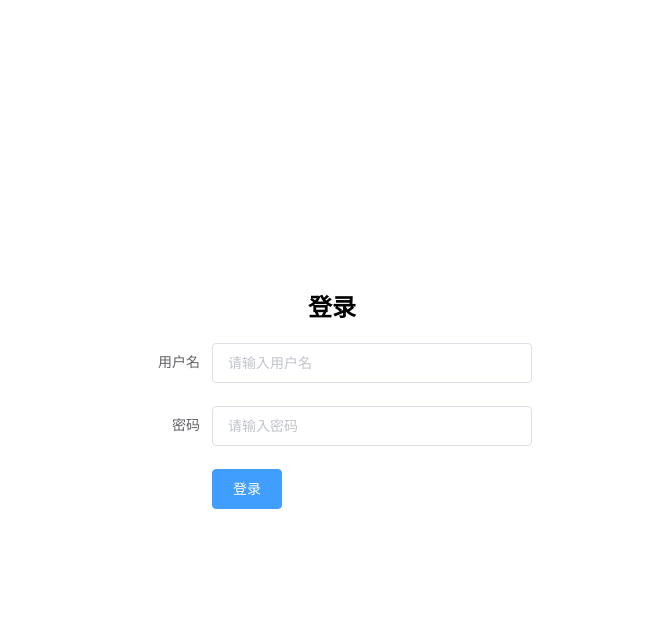
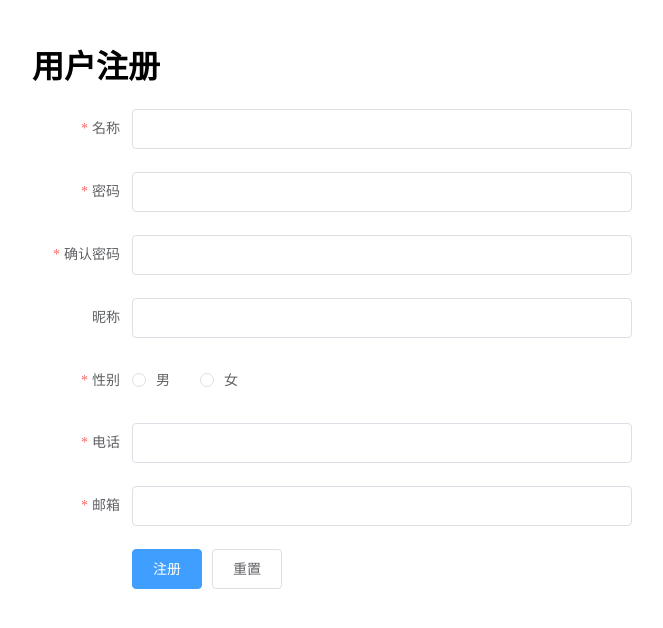
Before and after one commit to DimaAsString/CGR, a Vue app: page / in a window 1280 px wide. Shown: the top 628 px of the page, without its empty margins (308-971 px from the left). Built offline with nearby package versions, Linux system fonts and the light colour scheme.

Commit message:
dev_Chen_3.26

```diff
--- a/src/main.js
+++ b/src/main.js
@@ -4,15 +4,16 @@ import VueRouter from 'vue-router'
 import ElementUI from 'element-ui';
 import 'element-ui/lib/theme-chalk/index.css';
 import './assets/globe.css';
-import HomeView from "@/views/HomeView.vue";
+
 import Login from "@/views/Login.vue";
+import Register from "@/views/Register.vue";
 
 Vue.config.productionTip = false
 
 const router = new VueRouter({
   routes: [
-    { path: '/home', component: HomeView },
     { path: '/login', component: Login },
+    { path: '/register', component: Register },
   ]
 })
 
@@ -24,5 +25,5 @@ Vue.use(VueRouter)
 
 new Vue({
   router,
-  render: h => h(HomeView)
+  render: h => h(Register)
 }).$mount('#app')
--- a/src/router/index.js
+++ b/src/router/index.js
@@ -1,6 +1,6 @@
 import Vue from 'vue'
 import VueRouter from 'vue-router'
-import HomeView from '../views/HomeView.vue'
+import HomeView from '../views/Login.vue'
 
 Vue.use(VueRouter)
 
--- a/src/views/HomeView.vue
+++ /dev/null
@@ -1,78 +0,0 @@
-<template>
-  <div class="login-container">
-    <el-form ref="form" :model="form" label-width="80px" class="login-form">
-      <h2 class="login-title">登录</h2>
-      <el-form-item label="用户名" prop="username">
-        <el-input v-model="form.username" placeholder="请输入用户名"></el-input>
-      </el-form-item>
-      <el-form-item label="密码" prop="password">
-        <el-input v-model="form.password" type="password" placeholder="请输入密码"></el-input>
-      </el-form-item>
-      <el-form-item>
-        <el-button type="primary" @click="login">登录</el-button>
-      </el-form-item>
-    </el-form>
-  </div>
-</template>
-
-<script>
-// @ is an alias to /src
-
-export default {
-  name: 'HomeView',
-  components: {
-  },
-  data() {
-    return {
-      form: {
-        username: '',
-        password: ''
-      },
-      rules: {
-        username: [
-          { required: true, message: '请输入用户名', trigger: 'blur' }
-        ],
-        password: [
-          { required: true, message: '请输入密码', trigger: 'blur' },
-          { min: 6, max: 20, message: '密码长度在6到20位之间', trigger: 'blur' }
-        ]
-      }
-    }
-  },
-  methods: {
-    login() {
-      this.$refs.form.validate(valid => {
-        if (valid) {
-          // TODO: 处理登录逻辑
-          if(this.form.username =='admin' && this.form.password == 'ping0000'){
-            console.log('登录成功')
-            this.$router.push('/login')
-          } else {
-            console.log('校验成功')
-          }
-        } else {
-          console.log('登录失败')
-          return false
-        }
-      })
-    }
-  }
-}
-</script>
-
-<style scoped>
-.login-container {
-  display: flex;
-  justify-content: center;
-  align-items: center;
-  height: 100vh;
-}
-.login-form {
-  width: 400px;
-}
-.login-title {
-  font-size: 24px;
-  text-align: center;
-  margin-bottom: 20px;
-}
-</style>
--- a/src/views/Login.vue
+++ b/src/views/Login.vue
@@ -1,22 +1,41 @@
 <template>
   <div class="login-container">
     <el-form ref="form" :model="form" label-width="80px" class="login-form">
-      <h1>This is an about page</h1>
-      <h1>This is an about page</h1>
-      <h1>This is an about page</h1>
-      <h1>This is an about page</h1>
-      <h1>This is an about page</h1>
-      <h1>This is an about page</h1>
+      <h2 class="login-title">登录</h2>
+      <el-form-item label="用户名" prop="username">
+        <el-input v-model="form.username" placeholder="请输入用户名"></el-input>
+      </el-form-item>
+      <el-form-item label="密码" prop="password">
+        <el-input v-model="form.password" type="password" placeholder="请输入密码"></el-input>
+      </el-form-item>
+      <el-form-item>
+        <el-button type="primary" @click="login">登录</el-button>
+      </el-form-item>
     </el-form>
   </div>
 </template>
+
 <script>
+// @ is an alias to /src
+
 export default {
+  name: 'Login',
+  components: {
+  },
   data() {
     return {
       form: {
         username: '',
         password: ''
+      },
+      rules: {
+        username: [
+          { required: true, message: '请输入用户名', trigger: 'blur' }
+        ],
+        password: [
+          { required: true, message: '请输入密码', trigger: 'blur' },
+          { min: 6, max: 20, message: '密码长度在6到20位之间', trigger: 'blur' }
+        ]
       }
     }
   },
@@ -25,7 +44,12 @@ export default {
       this.$refs.form.validate(valid => {
         if (valid) {
           // TODO: 处理登录逻辑
-          console.log('登录成功')
+          if(this.form.username =='admin' && this.form.password == 'ping0000'){
+            console.log('登录成功')
+            this.$router.push('/login')
+          } else {
+            console.log('校验成功')
+          }
         } else {
           console.log('登录失败')
           return false
@@ -35,6 +59,7 @@ export default {
   }
 }
 </script>
+
 <style scoped>
 .login-container {
   display: flex;
--- /dev/null
+++ b/src/views/Register.vue
@@ -0,0 +1,109 @@
+<template>
+  <div class="register">
+    <h1>用户注册</h1>
+    <el-form ref="form" :model="form" :rules="rules" label-width="100px" class="form">
+      <el-form-item label="名称" prop="username">
+        <el-input v-model="form.username"></el-input>
+      </el-form-item>
+      <el-form-item label="密码" prop="password">
+        <el-input type="password" v-model="form.password"></el-input>
+      </el-form-item>
+      <el-form-item label="确认密码" prop="confirmPassword">
+        <el-input type="password" v-model="form.confirmPassword"></el-input>
+      </el-form-item>
+      <el-form-item label="昵称" prop="nickname">
+        <el-input v-model="form.nickname"></el-input>
+      </el-form-item>
+      <el-form-item label="性别" prop="gender">
+        <el-radio-group v-model="form.gender">
+          <el-radio label="male">男</el-radio>
+          <el-radio label="female">女</el-radio>
+        </el-radio-group>
+      </el-form-item>
+      <el-form-item label="电话" prop="phone">
+        <el-input v-model="form.phone"></el-input>
+      </el-form-item>
+      <el-form-item label="邮箱" prop="email">
+        <el-input v-model="form.email"></el-input>
+      </el-form-item>
+      <el-form-item>
+        <el-button type="primary" @click="submitForm">注册</el-button>
+        <el-button @click="resetForm">重置</el-button>
+      </el-form-item>
+    </el-form>
+  </div>
+</template>
+<script>
+export default {
+  data() {
+    const validateConfirmPassword = (rule, value, callback) => {
+      if (value !== this.form.password) {
+        callback(new Error('两次输入的密码不一致'))
+      } else {
+        callback()
+      }
+    }
+    return {
+      form: {
+        username: '',
+        password: '',
+        confirmPassword: '',
+        nickname: '',
+        gender: '',
+        phone: '',
+        email: ''
+      },
+      rules: {
+        username: [
+          { required: true, message: '请输入名称', trigger: 'blur' }
+        ],
+        password: [
+          { required: true, message: '请输入密码', trigger: 'blur' },
+          { min: 6, max: 20, message: '密码长度应为 6 到 20 个字符', trigger: 'blur' }
+        ],
+        confirmPassword: [
+          { required: true, message: '请再次输入密码', trigger: 'blur' },
+          { validator: validateConfirmPassword, trigger: 'blur' }
+        ],
+        nickname: [
+
+        ],
+        gender: [
+          { required: true, message: '请选择性别', trigger: 'change' }
+        ],
+        phone: [
+          { required: true, message: '请输入电话号码', trigger: 'blur' },
+          { pattern: /^1[3456789]\d{9}$/, message: '请输入正确的手机号码', trigger: 'blur' }
+        ],
+        email: [
+          { required: true, message: '请输入邮箱地址', trigger: 'blur' },
+          { type: 'email', message: '请输入正确的邮箱地址', trigger: 'blur' }
+        ]
+      }
+    }
+  },
+  methods: {
+    submitForm() {
+      this.$refs.form.validate(valid => {
+        if (valid) {
+          // 表单验证通过，提交表单
+          console.log('表单提交成功！')
+        }
+      })
+    },
+    resetForm() {
+      this.$refs.form.resetFields()
+    }
+  }
+}
+</script>
+<style scoped>
+.register {
+  max-width: 600px;
+  margin: 0 auto;
+  padding: 20px;
+}
+.form {
+  margin-top: 20px;
+}
+</style>
```
